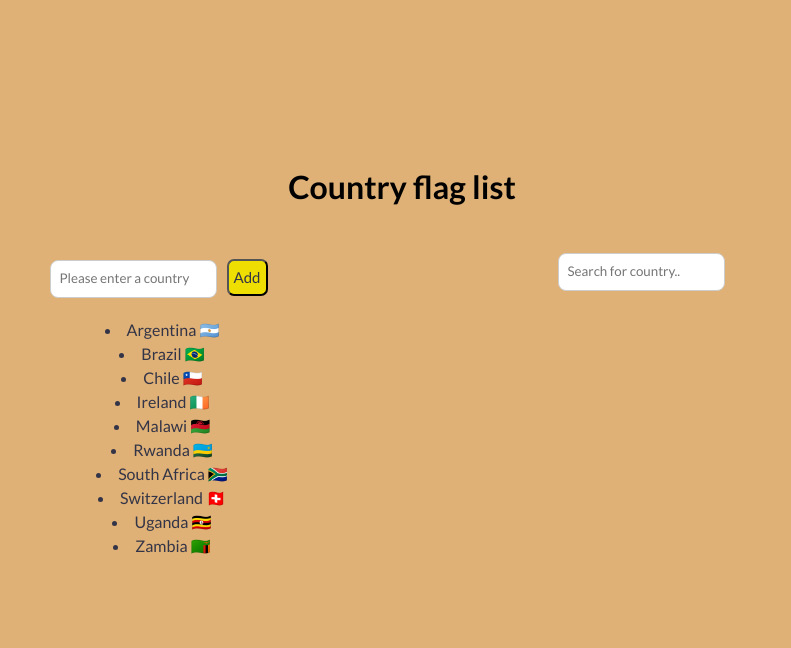
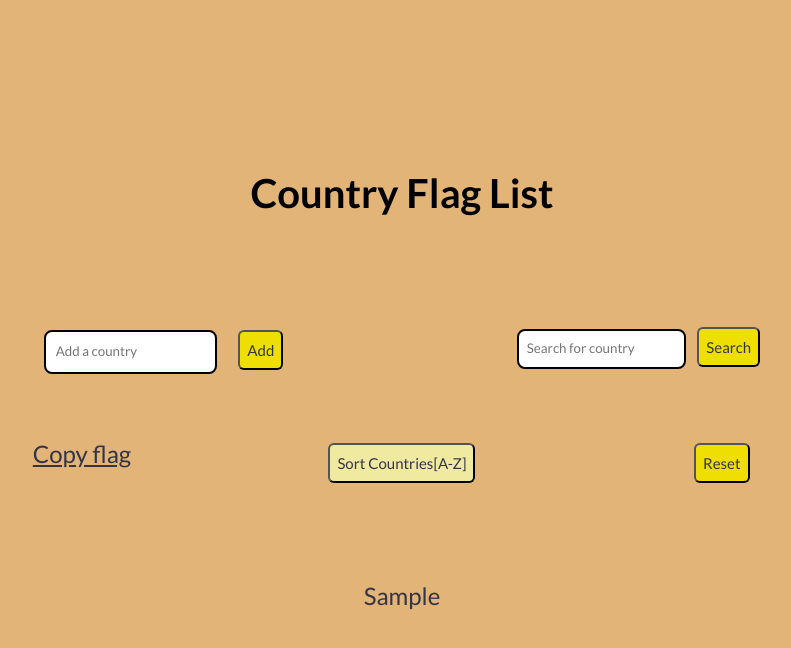
Before and after one commit to siweh/country-flags-list, a plain HTML site: page index.html in a window 1280 px wide. Both pictures are taken after typing "Sample" into the empty fields and a click on the button "Add". Shown: the whole page, without its empty margins (238-1029 px from the left). Drawn offline with nearby package versions, Linux system fonts and the light colour scheme.

Commit message:
Managed to fix my add button, added a link for flags and worked on my sorting funct and error messages

```diff
--- a/countries-flags.js
+++ /dev/null
@@ -1,74 +0,0 @@
-function CountryFlags(countryFlagList = []) {
-  const countries = [
-    'Argentina',
-    'Brazil',
-    'Chile',
-    'Zambia',
-    'Uganda',
-    'Malawi',
-    'Rwanda',
-    'Ireland',
-    'Switzerland',
-    'South Africa',
-  ];
-  //countries.sort();
-
-  const flags = ['🇦🇷', '🇧🇷', '🇨🇱', '🇿🇲', '🇺🇬', '🇲🇼', '🇷🇼', '🇮🇪', '🇨🇭', '🇿🇦'];
-  //flags.sort();
-
-  let countryWithFlags = countryFlagList !== null ? countryFlagList : [];
-  let newAddedCountries = [];
-  let errorMessage = '';
-
-  function getCountryNamesWithFlags() {
-    countryWithFlags = countries.map((country) => {
-      //console.log(country);
-      let indexOfCountry = countries.indexOf(country);
-      //console.log(indexOfCountry);
-      //console.log(country + ' ' + flags[indexOfCountry]);
-      return country + ' ' + flags[indexOfCountry];
-    });
-    return countryWithFlags.sort();
-  }
-
-  function getFlagEmoji(countryCode) {
-    const codePoints = countryCode
-      .split('')
-      .map((char) => 127397 + char.charCodeAt());
-    newAddedCountries.push(String.fromCodePoint(...codePoints));
-    return newAddedCountries;
-  }
-  function addNewCountry(countryName) {
-    newAddedCountries.push(countryName);
-    // if (countryName.match(regex)) {
-    //   newAddedCountries.push(countryName);
-    //   country + ' ' + countryName.match(regex);
-    // } else {
-    //   errorMessage = 'No such country';
-    // }
-    // if (countryWithFlags.includes(country)) {
-    //   errorMessage = 'Country already exists';
-
-    // } else {
-    //   countryWithFlags.push(country);
-    // }
-    if (countryName === Number) {
-      errorMessage = 'Country must be in alphabets only';
-    }
-
-    if (countryName === '') {
-      errorMessage = 'Please enter a country!';
-    }
-    return newAddedCountries;
-  }
-  function getErrorMessage() {
-    return errorMessage;
-  }
-
-  return {
-    getCountryNamesWithFlags,
-    addNewCountry,
-    getFlagEmoji,
-    getErrorMessage,
-  };
-}
--- /dev/null
+++ b/country-flags-dom.js
@@ -0,0 +1,72 @@
+let countryFlags = document.querySelector('.countries').innerHTML;
+let textInputElem = document.querySelector('.addCountry');
+let searchCountryElem = document.getElementById('searchCountry');
+let searchBtn = document.querySelector('.search-btn');
+let addBtn = document.querySelector('.add-btn');
+let sortingBtn = document.querySelector('.sortCountries');
+let resetBtn = document.querySelector('.resetCountries');
+let newCountries = document.querySelector('.newCountries');
+
+var theTemplate = Handlebars.compile(countryFlags);
+
+let storeCountryList = getCountriesWithFlags();
+
+//Store the list of counties in localstorage
+const listOfCountries = CountryFlags(storeCountryList);
+
+let countryflagList = listOfCountries.getCountriesWithFlags();
+//console.log(countryflagList);
+
+document.querySelector('.flag').innerHTML = theTemplate({
+  results: countryflagList,
+});
+function clickedAddBtn() {
+  let inputResults = textInputElem.value;
+  console.log(inputResults);
+
+  let resultsOfCountry = listOfCountries.addNewCountry(inputResults);
+  console.log(resultsOfCountry);
+
+  document.querySelector('.flag').innerHTML = theTemplate({
+    addedCountry: resultsOfCountry,
+  });
+
+  setTimeout(() => {
+    document.querySelector('.error').innerHTML = '';
+  }, 4000);
+
+  let getErrorMsg = listOfCountries.getErrorMessage();
+  //console.log(getErrorMsg);
+  document.querySelector('.error').innerHTML = theTemplate({
+    errors: getErrorMsg,
+  });
+
+  storeCountriesWithFlags(listOfCountries.addNewCountry());
+
+  textInputElem.value = '';
+}
+
+function clickedSearchBtn() {
+  let searchInput = searchCountryElem.value;
+  console.log(searchInput);
+  let searchedCountry = listOfCountries.searchByCountryNames(searchInput);
+  console.log(searchedCountry);
+}
+
+function sortingCountriesAlphabetically() {
+  let countrySort = listOfCountries.sortCountriesByName();
+  //console.log(countrySort);
+  document.querySelector('.flag').innerHTML = theTemplate({
+    results: countrySort,
+  });
+}
+
+function resetCountries() {
+  document.querySelector('.flag').innerHTML = listOfCountries.resetCountries();
+  clearStorage();
+}
+
+addBtn.addEventListener('click', clickedAddBtn);
+searchBtn.addEventListener('click', clickedSearchBtn);
+sortingBtn.addEventListener('click', sortingCountriesAlphabetically);
+resetBtn.addEventListener('click', resetCountries);
--- /dev/null
+++ b/country-flags.js
@@ -0,0 +1,95 @@
+function CountryFlags(countries = []) {
+  let countryWithFlags = countries !== null ? countries : [];
+  let errorMessage = '';
+
+  const countryNames = [
+    'Argentina',
+    'Brazil',
+    'Chile',
+    'Zambia',
+    'Uganda',
+    'Malawi',
+    'Rwanda',
+    'Ireland',
+    'Switzerland',
+    'South Africa',
+  ];
+
+  const flags = ['🇦🇷', '🇧🇷', '🇨🇱', '🇿🇲', '🇺🇬', '🇲🇼', '🇷🇼', '🇮🇪', '🇨🇭', '🇿🇦'];
+
+  function getCountryNamesWithFlags() {
+    countryWithFlags = countryNames.map((country) => {
+      //console.log(country);
+      let indexOfCountry = countryNames.indexOf(country);
+      //console.log(indexOfCountry);
+      return country + ' ' + flags[indexOfCountry];
+    });
+    return countryWithFlags;
+  }
+  function addNewCountry(countryName) {
+    // countryWithFlags.push(countryName);
+    // if (countryName.match(regex)) {
+    //   newAddedCountries.push(countryName);
+    //   country + ' ' + countryName.match(regex);
+    // } else {
+    //   errorMessage = 'No such country';
+    // }
+    if (countryWithFlags.includes(countryName)) {
+      errorMessage = 'Country already exists';
+    } else {
+      countryWithFlags.push(countryName);
+    }
+    if (typeof countryName == 'number') {
+      errorMessage = 'Country must be in alphabets only';
+    }
+
+    if (countryName === '') {
+      errorMessage = 'Please enter a country!';
+    }
+    return countryWithFlags;
+  }
+
+  function sortCountriesByName() {
+    let sortedCountries = countryWithFlags.sort(function (a, b) {
+      if (a < b) {
+        return -1;
+      }
+      if (b < a) {
+        return 1;
+      }
+      return 0;
+    });
+    return sortedCountries;
+  }
+
+  function searchByCountryNames(name) {
+    const searchedResults = countryWithFlags.filter((element) =>
+      element.includes(name)
+    );
+    return searchedResults;
+  }
+
+  function getCountriesWithFlags() {
+    return countryWithFlags;
+  }
+
+  function getErrorMessage() {
+    return errorMessage;
+  }
+
+  function resetCountries() {
+    let reset = getCountriesWithFlags();
+    reset = '';
+    location.reload();
+    return reset;
+  }
+  return {
+    getCountryNamesWithFlags,
+    getCountriesWithFlags,
+    addNewCountry,
+    getErrorMessage,
+    resetCountries,
+    searchByCountryNames,
+    sortCountriesByName,
+  };
+}
--- a/flag.js
+++ /dev/null
@@ -1,44 +0,0 @@
-let countryFlags = document.querySelector('.countries').innerHTML;
-let textInputElem = document.querySelector('.text-input');
-let addBtn = document.querySelector('.add-btn');
-let newCountries = document.querySelector('.newCountries');
-
-//
-let storeCountryList = getCountriesWithFlags();
-
-var theTemplate = Handlebars.compile(countryFlags);
-
-//Store the list of counties in localstorage
-const listOfCountries = CountryFlags(storeCountryList);
-
-let countryflagList = listOfCountries.getCountryNamesWithFlags();
-//console.log(countryflagList);
-
-document.querySelector('.flag').innerHTML = theTemplate({
-  results: countryflagList,
-});
-function clickedAddBtn() {
-  let inputResults = textInputElem.value;
-  console.log(inputResults);
-  let getErrorMsg = listOfCountries.getErrorMessage();
-  //console.log(getErrorMsg);
-  document.querySelector('.error').innerHTML = theTemplate({
-    errors: getErrorMsg,
-  });
-
-  let resultsOfCountry = listOfCountries.addNewCountry(inputResults);
-  console.log(resultsOfCountry);
-  newCountries = theTemplate({
-    addedCountry: resultsOfCountry,
-  });
-
-  setTimeout(() => {
-    document.querySelector('.error').innerHTML = '';
-  }, 4000);
-
-  storeCountriesWithFlags(listOfCountries.getCountryNamesWithFlags());
-
-  textInputElem.value = '';
-}
-
-addBtn.addEventListener('click', clickedAddBtn);
--- a/index.html
+++ b/index.html
@@ -8,63 +8,70 @@
     <link rel="stylesheet" href="./styles/simple-grid-min.css" />
     <script src="https://cdnjs.cloudflare.com/ajax/libs/handlebars.js/4.7.7/handlebars.min.js"></script>
     <script type="text/x-template" class="countries">
-          {{#each results}}
-              <li>{{this}}</li>
-          {{/each}}
-          {{errors}}
-          {{#each addedCountry}}
-          <li>{{this}}</li>
+      {{#each results}}
+          {{this}}
       {{/each}}
+      {{#each addedCountry}}
+          {{this}}
+      {{/each}}
+      {{errors}}
     </script>
     <title>Country flags list</title>
   </head>
-  <body>
+  <body style="background-color: rgb(226, 180, 120)">
     <div class="container">
       <div class="row">
         <div class="col-12">
-          <h2 style="text-align: center">
-            <strong style="color: black">Country flag list</strong>
-          </h2>
+          <h1 style="text-align: center">
+            <strong style="color: black">Country Flag List</strong>
+          </h1>
         </div>
       </div>
-      <div class="row">
-        <div style="text-align: center" class="col-6">
-          <form>
-            <input
-              type="text"
-              class="text-input"
-              placeholder="Please enter a country"
-            />
-            <button type="button" class="add-btn">Add</button>
-          </form>
-        </div>
-        <div style="text-align: center" class="col-6">
-          <input
-            type="text"
-            id="myInput"
-            placeholder="Search for country.."
-            title="Type in a name of country"
-          />
-        </div>
-      </div>
-      <div class="row">
-        <div style="text-align: center" class="col-6">
-          <span class="flag"></span>
-        </div>
-        <div style="text-align: center" class="col-6">
-          <span class="newCountries"></span>
-        </div>
-      </div>
-      <br />
       <div class="row">
         <div style="text-align: center" class="col-12">
           <span class="error"></span>
         </div>
       </div>
       <br />
+      <div class="row">
+        <div style="text-align: center" class="col-6">
+          <input type="text" class="addCountry" placeholder="Add a country" />
+          <button type="button" class="add-btn">Add</button>
+        </div>
+        <div style="text-align: center" class="col-6">
+          <input
+            type="text"
+            id="searchCountry"
+            placeholder="Search for country"
+            title="Type in a name of country"
+          />
+          <button type="button" class="search-btn">Search</button>
+        </div>
+      </div>
+      <br />
+      <div class="row">
+        <div style="text-align: center" class="col-4">
+          <a href="https://emojipedia.org/flag-india/">Copy flag</a>
+        </div>
+        <div style="text-align: center" class="col-4">
+          <button type="button" class="sortCountries">
+            Sort Countries[A-Z]
+          </button>
+        </div>
+        <div style="text-align: center" class="col-4">
+          <button type="button" class="resetCountries">Reset</button>
+        </div>
+      </div>
+      <br />
+      <br />
+      <div class="row">
+        <div style="text-align: center" class="col-12">
+          <span class="flag"></span>
+        </div>
+      </div>
     </div>
   </body>
   <script src="./local-storage.js"></script>
-  <script src="./countries-flags.js"></script>
-  <script src="./flag.js"></script>
+  <script src="./country-flags.js"></script>
+  <script src="./country-flags-dom.js"></script>
 </html>
--- a/styles/styles.css
+++ b/styles/styles.css
@@ -1,7 +1,3 @@
-html {
-    background-color:rgb(223, 177, 118)
-}
-
 .container{
     width: 200px;
     display: flex;
@@ -10,6 +6,7 @@ html {
     flex-direction: column;
     margin: auto;
     font-family: 'Raleway', sans-serif;
+    font-size: x-large;
 }
 
 .error {
@@ -17,20 +14,65 @@ html {
 }
 
 .add-btn{
-    border-radius: 7px;
+    border-radius: 6px;
     background-color: #eede01;
-    padding: 5px 5px;
-    margin: 6px;
+    padding: 7px 7px;
+    margin: 7px;
     font-size: 15px;
     cursor: pointer;
     text-align: center;
 }
 
-input[type=text], select {
+
+.search-btn{
+    border-radius: 6px;
+    background-color: #eede01;
+    padding: 7px 7px;
+    margin: 7px;
+    font-size: 15px;
+    cursor: pointer;
+    text-align: center;
+  }
+
+  .countries {
+      font-size:xx-large;
+      display: inline-block;
+  }
+
+  #searchCountry{
     padding: 8px 8px;
     margin: 8px 10;
     display: inline-block;
-    border: 1px solid #ccc;
+    border: 2px solid black;
     border-radius: 8px;
     box-sizing: border-box;
   }
+
+  .addCountry {
+    padding: 10px 10px;
+    margin: 10px 10px;
+    display: inline-block;
+    border: 2px solid black;
+    border-radius: 8px;
+    box-sizing: border-box;
+  }
+
+  .sortCountries{
+    border-radius: 6px;
+    background-color: #f0eaa1;
+    padding: 7px 7px;
+    margin: 7px;
+    font-size: 15px;
+    cursor: pointer;
+    text-align: center;
+  }
+
+  .resetCountries {
+    border-radius: 6px;
+    background-color: #eede01;
+    padding: 7px 7px;
+    margin: 7px;
+    font-size: 15px;
+    cursor: pointer;
+    text-align: center;
+  }
```
